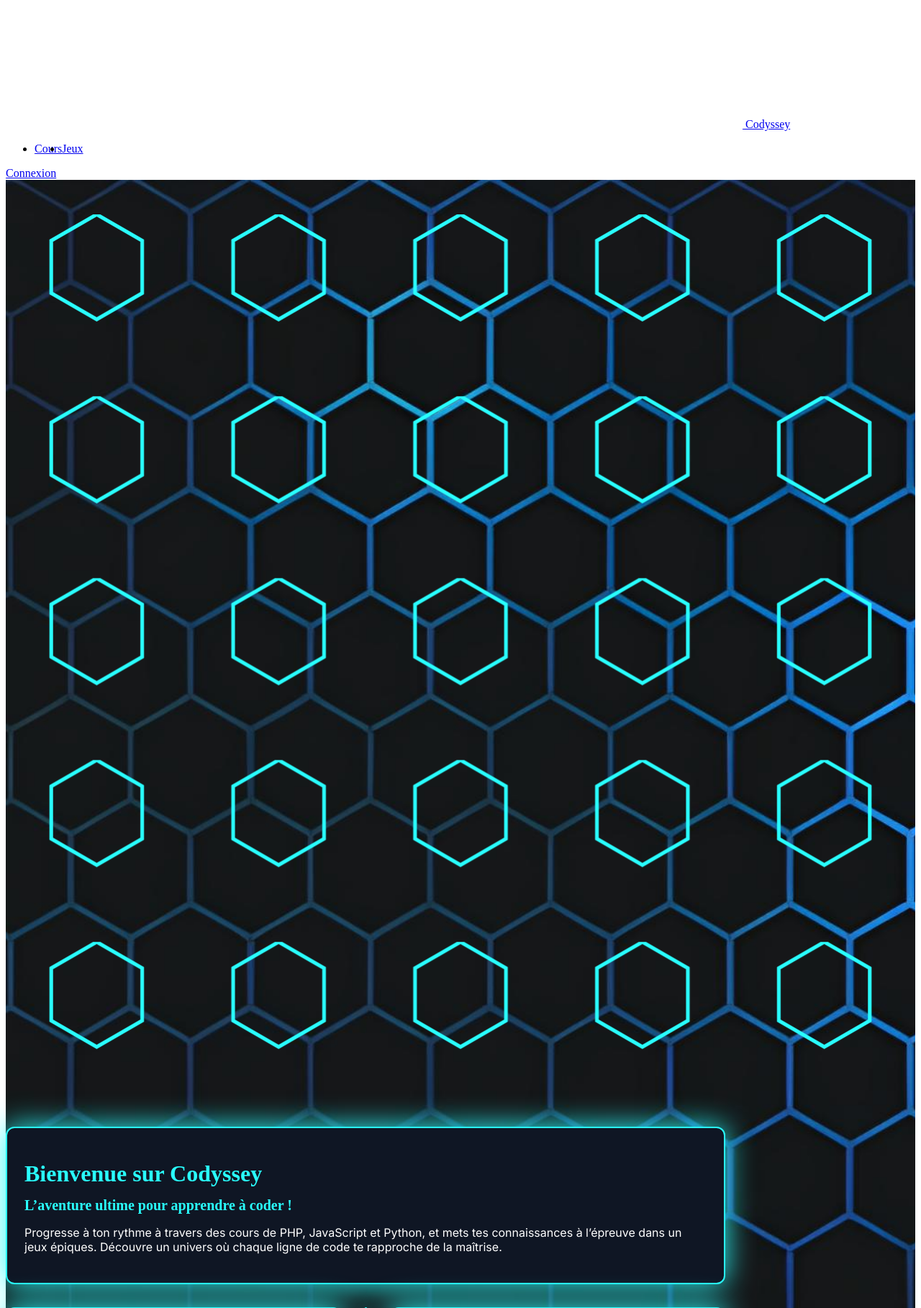
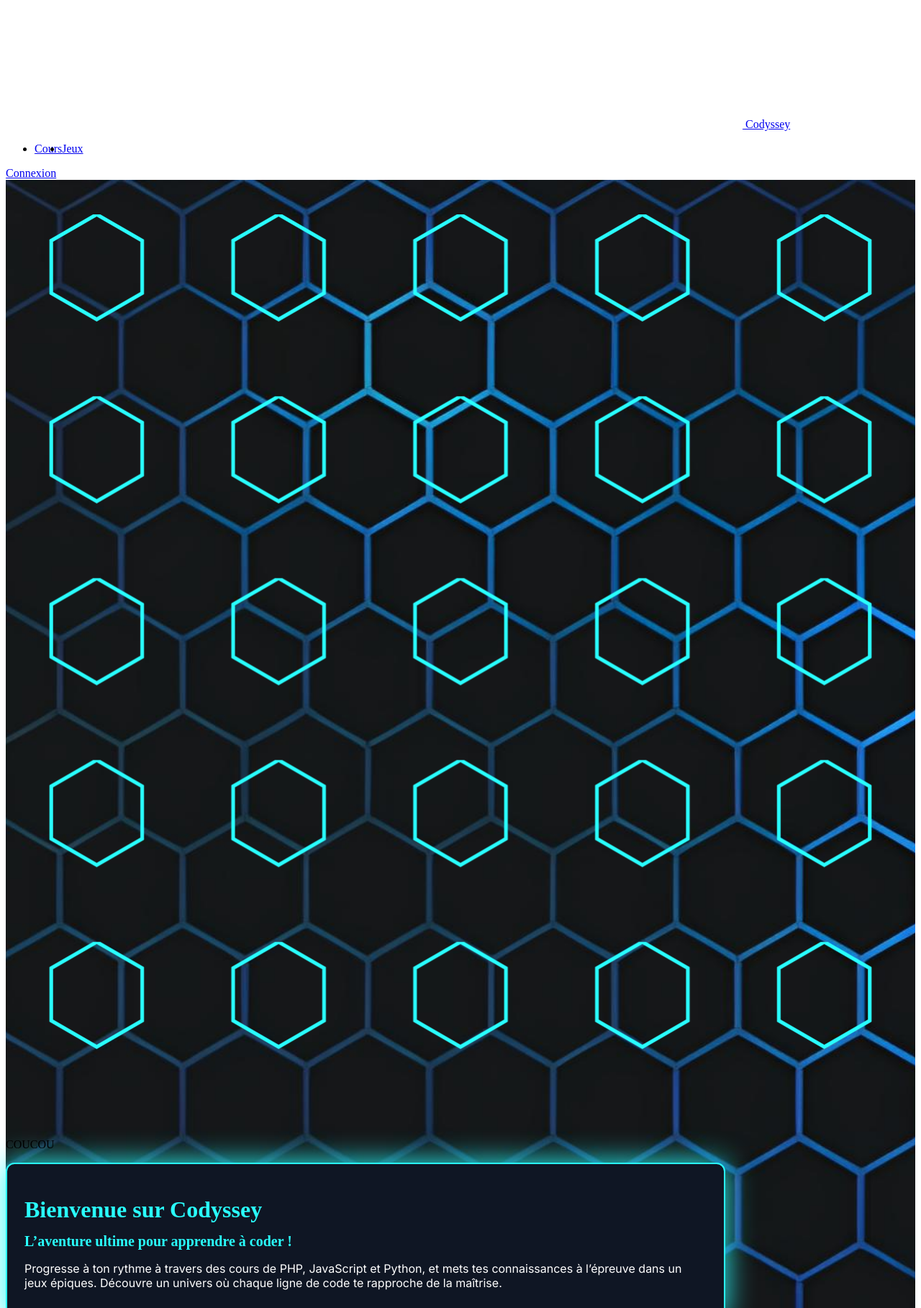
Before and after one commit to APlouzeau/codyssey, a Symfony app: template templates/home/index.html.twig in a window 1280 px wide. Shown: the part 854-2672 px from the top of the page at 72% size. Run offline with Twig, Linux system fonts and the light colour scheme; the template is opened without the code that fills it, so the values that code supplies are empty; some libraries are stand-ins or nearby versions; some web fonts are replaced.

Commit message:
:rocket: test autodeploy

```diff
--- a/templates/home/index.html.twig
+++ b/templates/home/index.html.twig
@@ -44,7 +44,7 @@
 			</defs>
 			<rect width="100%" height="100%" fill="url(#hex-home)"/>
 		</svg>
-
+<p>COUCOU</p>
 		<div
 			class="container mx-auto px-6 flex justify-center">
 			<div style="width: 100%; max-width: 1000px;">
```
